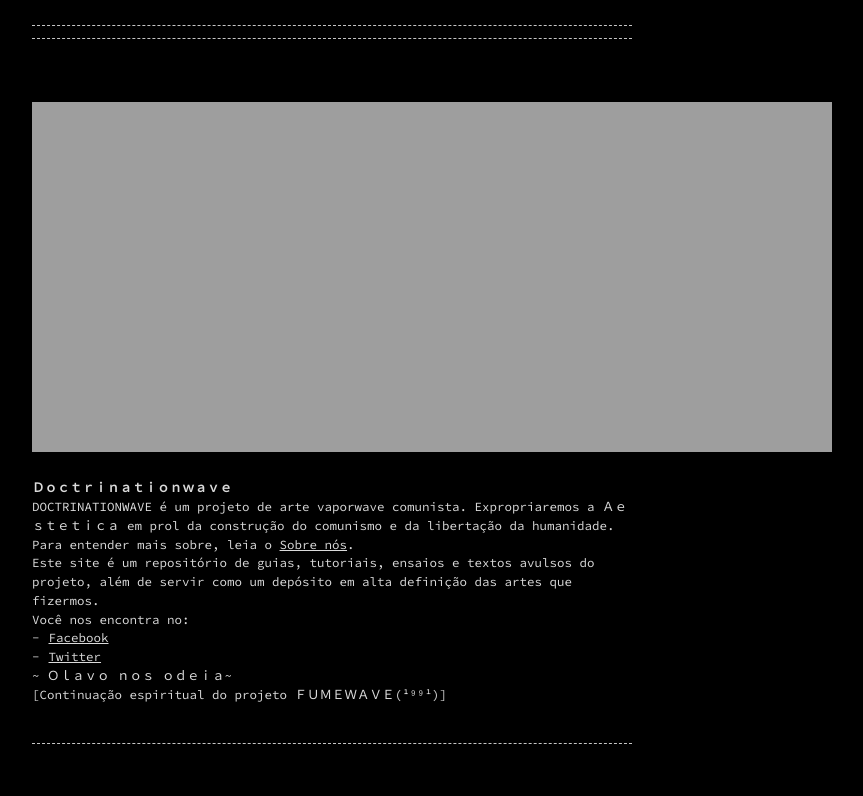
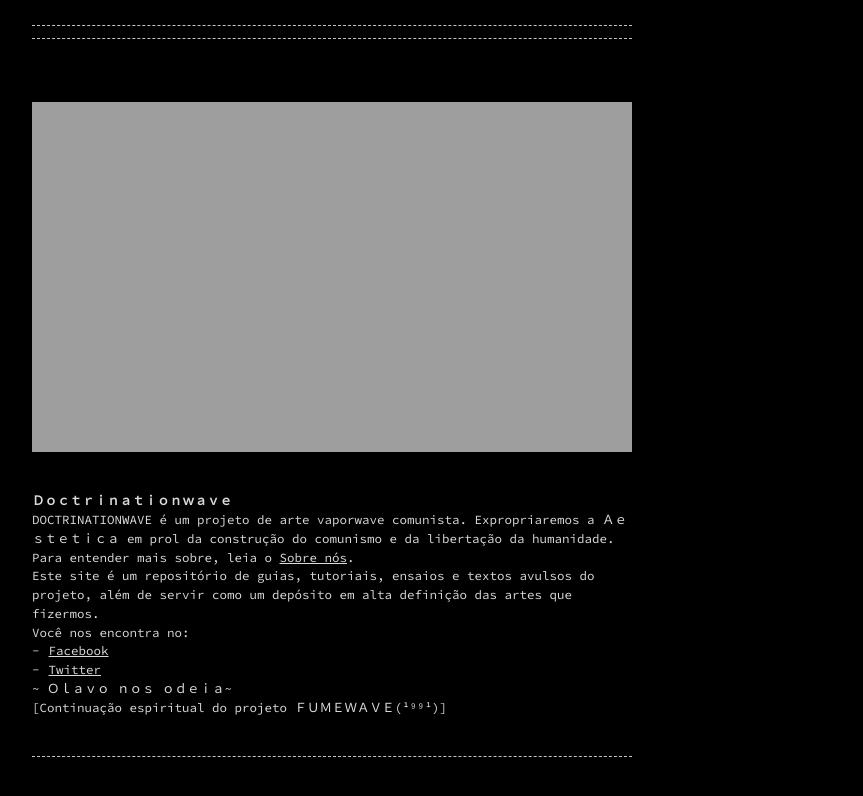
Before and after one commit to doctrinationwave/doctrinationwave.github.io, a Jekyll site: the page built from index.md, in a window 1280 px wide. Shown: the top 796 px of the page, without its empty margins (308-1171 px from the left). Built offline with Jekyll 4.4.1, drawn with Linux system fonts in a browser that asks for light colours.

Commit message:
Update base.scss

```diff
--- a/_sass/base.scss
+++ b/_sass/base.scss
@@ -17,6 +17,7 @@ $container-max-width:  600px !default;
 body { background-color: $background-color;  margin: 0 auto;  padding: 0;  font-family: $base-font-family;  font-size: $base-font-size;  color: $text-color;  text-align: left;  line-height: $base-line-height !important; }
 h1, h2, h3, h4, h5, h6 { font-size: $base-font-size;  margin: 0px;  margin-top: 22px;  font-weight: bold;  color: $text-color; }
 p, ul, ol { margin: 0px;  color: $text-color; }
+img { display: block; margin-left: auto; margin-right: auto; width: 100%; }
 a { text-decoration: underline;  color: $link-color; }
 a:hover { color: $background-color; background-color: $base-color; }
 .primary-text { color: $primary-color; }
```
